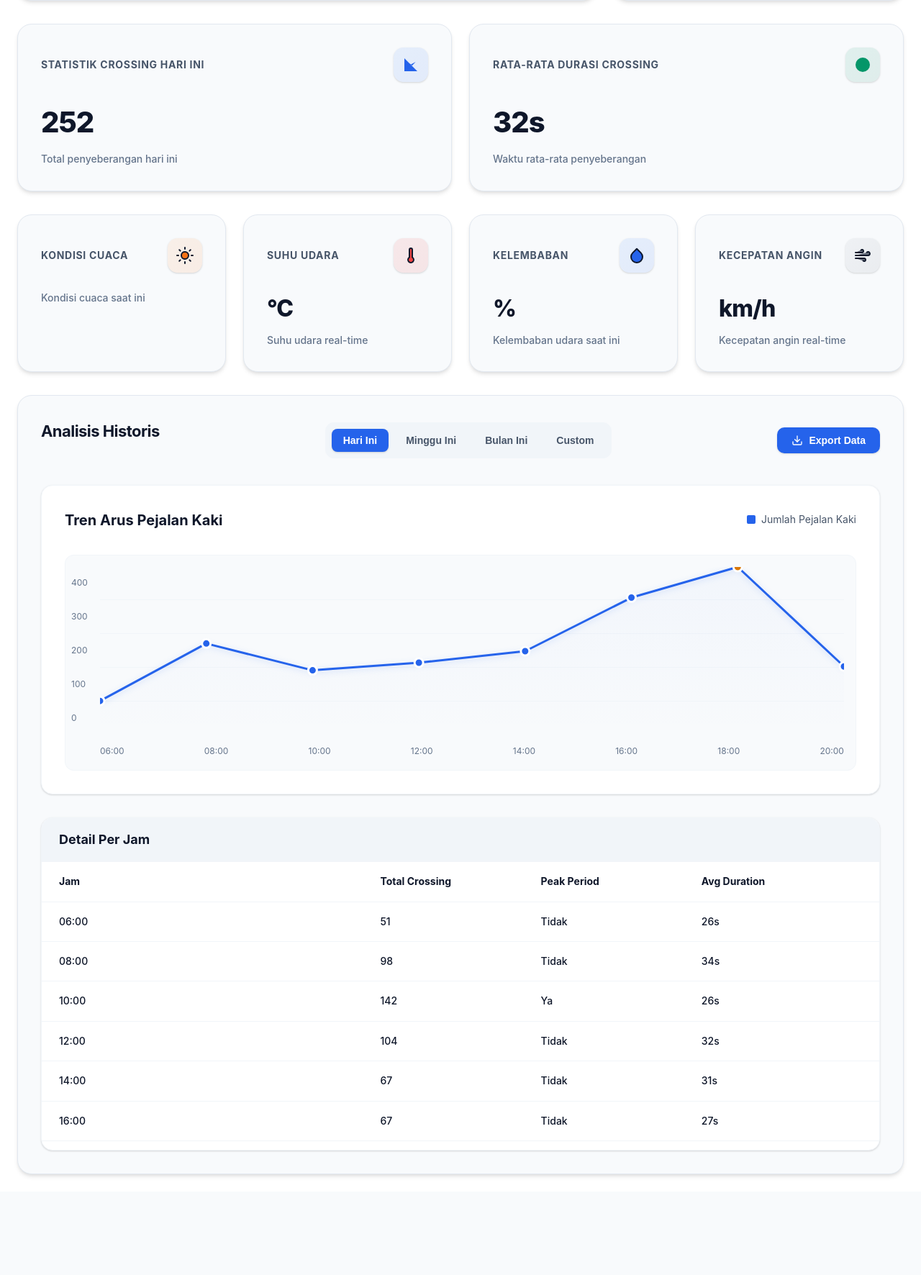
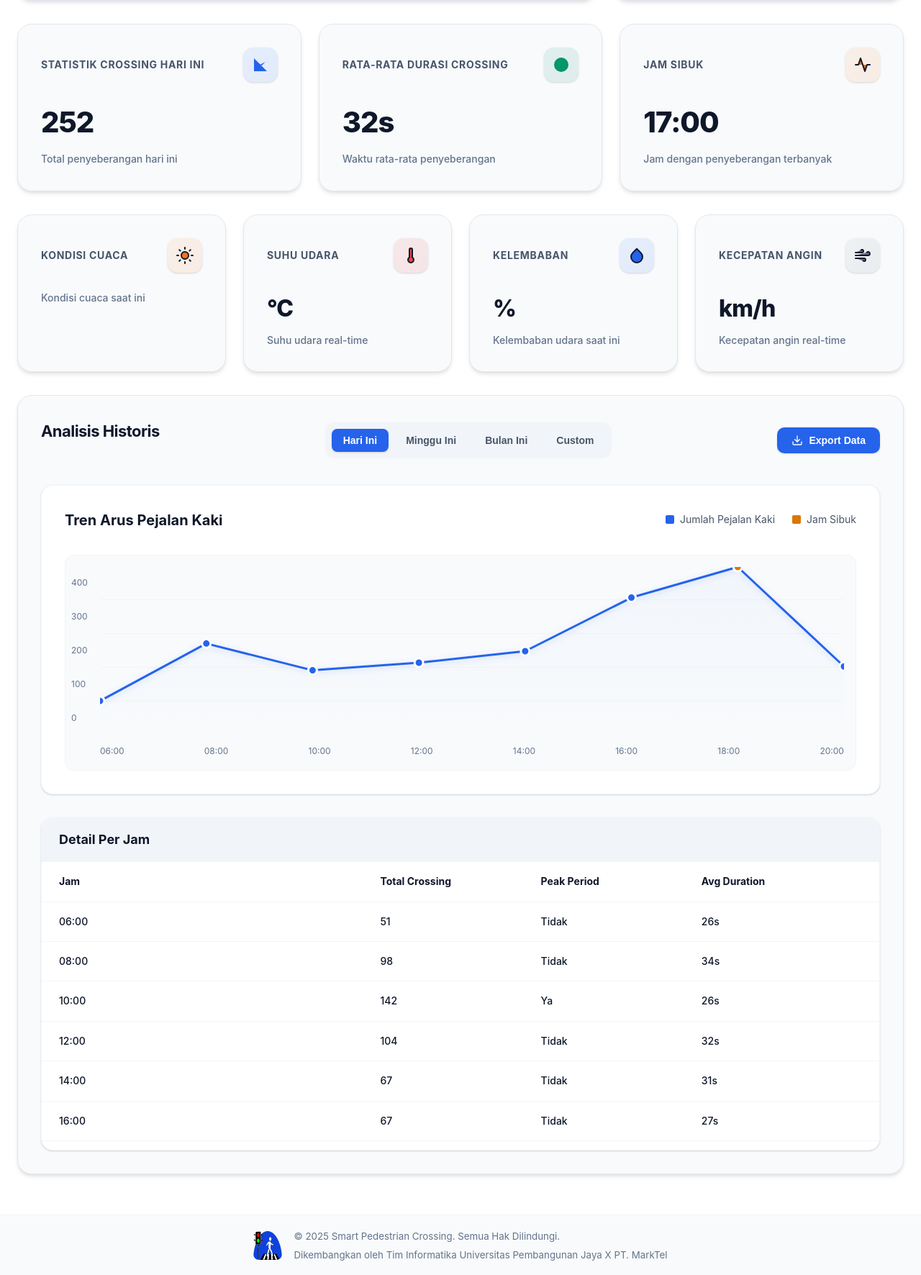
Before and after one commit to indahhairunisah/SmartPedestrian, a Flask app: template templates/dashboard.html in a window 1280 px wide. Shown: the part 712-2484 px from the top of the page at 72% size. Before the commit the page ends 2347 px from the top, so only its background shows below. Run offline with Flask 3, Linux system fonts and the light colour scheme; the template is opened without the code that fills it, so the values that code supplies are empty.

Commit message:
add peak hour and footer

```diff
--- a/api.py
+++ b/api.py
@@ -9,6 +9,7 @@ from shapely.geometry import Point, Polygon
 from ultralytics import YOLO
 from datetime import datetime
 import requests
+from datetime import datetime
 
 app = Flask(__name__)
 app.secret_key = 'rahasia123'
@@ -234,5 +235,7 @@ def generate_frames():
         yield (b'--frame\r\n'
                b'Content-Type: image/jpeg\r\n\r\n' + frame_bytes + b'\r\n')
 
+
+
 if __name__ == '__main__':
     app.run(debug=True)
--- a/templates/dashboard.html
+++ b/templates/dashboard.html
@@ -435,9 +435,10 @@
         .status-red { color: var(--danger-color); }
         .status-yellow { color: var(--warning-color); }
 
+        /* Updated Stats Grid - Now 3 columns */
         .stats-grid {
             display: grid;
-            grid-template-columns: repeat(2, 1fr);
+            grid-template-columns: repeat(3, 1fr);
             gap: 1.5rem;
             margin-bottom: 2rem;
         }
@@ -491,6 +492,8 @@
 
         .stat-icon.blue { background: linear-gradient(135deg, rgba(59, 130, 246, 0.1), rgba(37, 99, 235, 0.1)); }
         .stat-icon.green { background: linear-gradient(135deg, rgba(5, 150, 105, 0.1), rgba(4, 120, 87, 0.1)); }
+        .stat-icon.orange { background: linear-gradient(135deg, rgba(251, 146, 60, 0.1), rgba(249, 115, 22, 0.1)); }
+
         .env-icon.weather { background: linear-gradient(135deg, rgba(251, 146, 60, 0.1), rgba(249, 115, 22, 0.1)); }
         .env-icon.temp { background: linear-gradient(135deg, rgba(239, 68, 68, 0.1), rgba(220, 38, 38, 0.1)); }
         .env-icon.humidity { background: linear-gradient(135deg, rgba(59, 130, 246, 0.1), rgba(37, 99, 235, 0.1)); }
@@ -503,6 +506,8 @@
 
         .stat-icon.blue svg { fill: var(--primary-color); }
         .stat-icon.green svg { fill: var(--success-color); }
+        .stat-icon.orange svg { fill: #f97316; }
+
         .env-icon.weather svg { fill: #f97316; }
         .env-icon.temp svg { fill: #ef4444; }
         .env-icon.humidity svg { fill: var(--primary-color); }
@@ -1233,6 +1238,7 @@
                 gap: 0.5rem;
             }
 
+            /* Updated responsive for 3 cards */
             .stats-grid {
                 grid-template-columns: 1fr;
             }
@@ -1242,6 +1248,13 @@
             }
 
             .modal-grid {
+                grid-template-columns: repeat(2, 1fr);
+            }
+        }
+
+        @media (max-width: 768px) {
+            /* For tablets, show 2 cards per row */
+            .stats-grid {
                 grid-template-columns: repeat(2, 1fr);
             }
         }
@@ -1266,6 +1279,11 @@
             }
 
             .environmental-grid {
+                grid-template-columns: 1fr;
+            }
+
+            /* For mobile, show 1 card per row */
+            .stats-grid {
                 grid-template-columns: 1fr;
             }
         }
@@ -1351,7 +1369,7 @@
                     <span class="status-value" id="peopleCount">3 orang</span>
                 </div>
                 <div class="status-item">
-                    <span class="status-label">Waktu Tunggu</span>
+                    <span class="status-label">Waktu Penyebarangan</span>
                     <span class="status-value status-yellow" id="waitTime">45 detik</span>
                 </div>
                 <!-- <div class="status-item">
@@ -1361,7 +1379,7 @@
             </div>
         </div>
 
-        <!-- Statistics Grid (2 cards only) -->
+        <!-- Updated Statistics Grid (3 cards) -->
         <div class="stats-grid">
             <div class="stat-card">
                 <div class="stat-header">
@@ -1389,6 +1407,20 @@
                 </div>
                 <div class="stat-value" id="avgDuration">32s</div>
                 <div class="stat-description">Waktu rata-rata penyeberangan</div>
+            </div>
+
+            <!-- New Peak Hours Card -->
+            <div class="stat-card">
+                <div class="stat-header">
+                    <span class="stat-title">Jam Sibuk</span>
+                    <div class="stat-icon orange">
+                        <svg viewBox="0 0 24 24" fill="none" stroke="currentColor" stroke-width="2" stroke-linecap="round" stroke-linejoin="round">
+                            <polyline points="22,12 18,12 15,21 9,3 6,12 2,12"/>
+                        </svg>
+                    </div>
+                </div>
+                <div class="stat-value" id="peakHour">17:30</div>
+                <div class="stat-description">Jam dengan penyeberangan terbanyak</div>
             </div>
         </div>
 
@@ -1491,10 +1523,10 @@
                             <div class="legend-color pedestrians"></div>
                             <span>Jumlah Pejalan Kaki</span>
                         </div>
-                        <!-- <div class="legend-item">
+                        <div class="legend-item">
                             <div class="legend-color peak"></div>
                             <span>Jam Sibuk</span>
-                        </div> -->
+                        </div>
                     </div>
                 </div>
                 <div class="chart-container">
@@ -1528,7 +1560,7 @@
                     <div class="table-row" id="tableHeader">
                         <div class="table-cell"><strong>Tanggal</strong></div>
                         <div class="table-cell"><strong>Total Crossing</strong></div>
-                        <!-- <div class="table-cell"><strong>Peak Hour</strong></div> -->
+                        <div class="table-cell"><strong>Peak Hour</strong></div>
                         <div class="table-cell"><strong>Avg Duration</strong></div>
                     </div>
                     <div id="historyTableData">
@@ -1751,6 +1783,38 @@
             }
         }
 
+        // Function to get peak hour from today's data
+        function getTodaysPeakHour() {
+            // In a real application, this would query the database for today's crossing data
+            // and find the hour with the most crossings
+
+            // Simulated hourly data for today
+            const hourlyData = [
+                { hour: '06:00', crossings: 15 },
+                { hour: '07:00', crossings: 45 },
+                { hour: '08:00', crossings: 78 },
+                { hour: '09:00', crossings: 32 },
+                { hour: '10:00', crossings: 28 },
+                { hour: '11:00', crossings: 35 },
+                { hour: '12:00', crossings: 52 },
+                { hour: '13:00', crossings: 41 },
+                { hour: '14:00', crossings: 38 },
+                { hour: '15:00', crossings: 55 },
+                { hour: '16:00', crossings: 67 },
+                { hour: '17:00', crossings: 89 }, // Peak hour
+                { hour: '18:00', crossings: 72 },
+                { hour: '19:00', crossings: 43 },
+                { hour: '20:00', crossings: 25 }
+            ];
+
+            // Find the hour with maximum crossings
+            const peakHourData = hourlyData.reduce((max, current) =>
+                current.crossings > max.crossings ? current : max
+            );
+
+            return peakHourData.hour;
+        }
+
         // Fetch real-time weather data
         async function updateWeatherData() {
             try {
@@ -1799,6 +1863,10 @@
 
             const avgDuration = Math.floor(Math.random() * 20) + 25;
             document.getElementById('avgDuration').textContent = avgDuration + 's';
+
+            // Update peak hour (in real app, this would come from database)
+            const peakHour = getTodaysPeakHour();
+            document.getElementById('peakHour').textContent = peakHour;
         }
 
         function generateChartData(period) {
@@ -1991,7 +2059,7 @@
                     tableHeader.innerHTML = `
                         <div class="table-cell"><strong>Hari</strong></div>
                         <div class="table-cell"><strong>Total Crossing</strong></div>
-
+                        <div class="table-cell"><strong>Peak Hour</strong></div>
                         <div class="table-cell"><strong>Avg Duration</strong></div>
                     `;
                     break;
@@ -2000,7 +2068,7 @@
                     tableHeader.innerHTML = `
                         <div class="table-cell"><strong>Tanggal</strong></div>
                         <div class="table-cell"><strong>Total Crossing</strong></div>
-
+                        <div class="table-cell"><strong>Peak Hour</strong></div>
                         <div class="table-cell"><strong>Avg Duration</strong></div>
                     `;
                     break;
@@ -2009,7 +2077,7 @@
                     tableHeader.innerHTML = `
                         <div class="table-cell"><strong>Periode</strong></div>
                         <div class="table-cell"><strong>Total Crossing</strong></div>
-
+                        <div class="table-cell"><strong>Peak Hour</strong></div>
                         <div class="table-cell"><strong>Avg Duration</strong></div>
                     `;
                     break;
@@ -2077,10 +2145,10 @@
                         const date = new Date();
                         date.setDate(date.getDate() - i);
                         const dateStr = date.toLocaleDateString('id-ID', {
-                            day: '2-digit',
-                            month: '2-digit',
-                            year: 'numeric'
-                        });
+                             day: '2-digit',
+                             month: '2-digit',
+                             year: 'numeric'
+                         });
 
                         const crossings = Math.floor(Math.random() * 300) + 100;
                         const peakHour = Math.floor(Math.random() * 4) + 16 + ':' + (Math.floor(Math.random() * 6) * 10);
@@ -2315,5 +2383,16 @@
             });
         });
     </script>
+    <footer style="background: var(--surface-color); border-top: 1px solid var(--border-light); padding: 1rem 2rem; color: var(--text-muted); margin-top: 2rem;">
+      <div style="display: flex; align-items: center; justify-content: center; gap: 1rem; flex-wrap: wrap;">
+        <img src="{{ url_for('static', filename='assets/logo_utama_fix.png') }}" alt="Logo" style="width: 40px; height: 40px; border-radius: 8px;">
+        <div style="text-align: left;">
+          <div><small>&copy; 2025 Smart Pedestrian Crossing. Semua Hak Dilindungi.</small></div>
+          <div><small>Dikembangkan oleh Tim Informatika Universitas Pembangunan Jaya X PT. MarkTel</small></div>
+        </div>
+      </div>
+    </footer>
+
+
 </body>
 </html>
```
